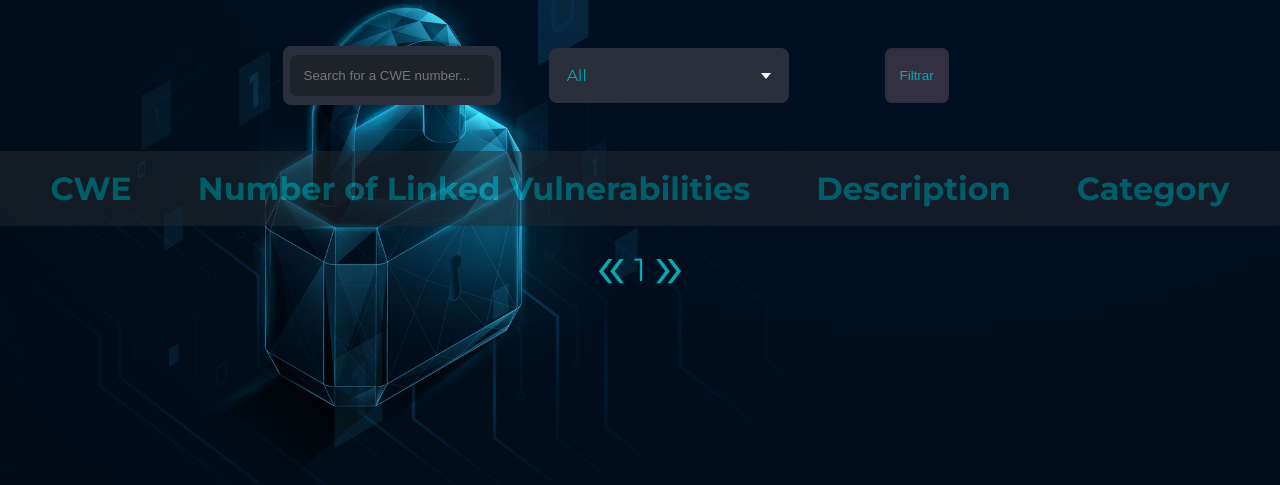
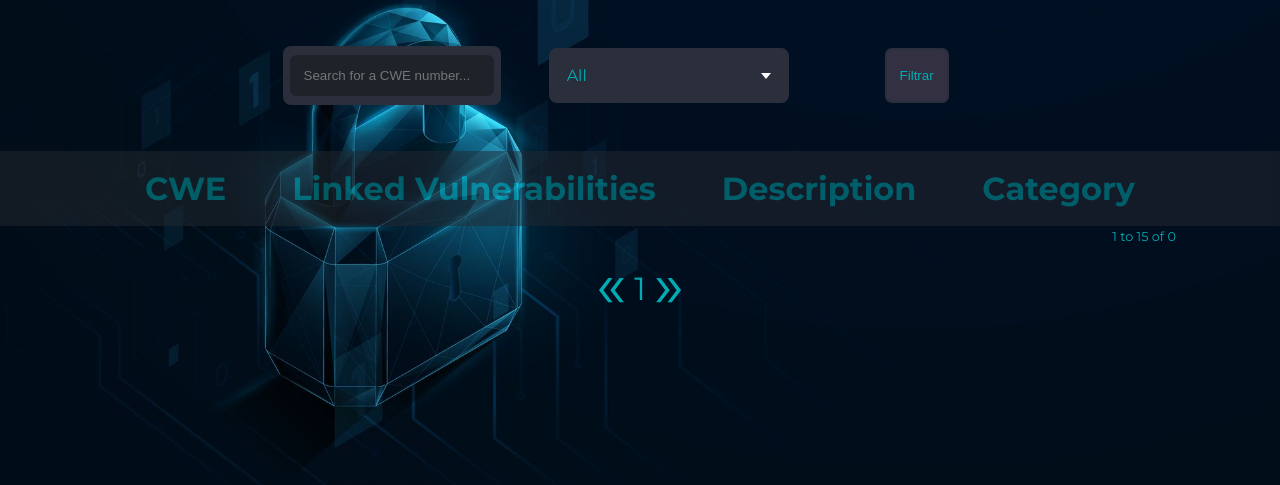
Before and after one commit to JoaoRafaelHenriques/CVEDetailsScrapeDashBoard, a Flask app: a page that uses src/templates/cwes_results.html in a window 1280 px wide. Shown: the part 142-627 px from the top of the page. Run offline with Flask 3, Linux system fonts and the light colour scheme; data that the repository does not hold is empty; some libraries are stand-ins or nearby versions.

Commit message:
feat: add number of results for patches and cwes page

```diff
--- a/src/modules/utils.py
+++ b/src/modules/utils.py
@@ -5,11 +5,6 @@ import os
 
 INFO_SERVER: configs.Server = None
 INFO_BASE_DE_DADOS = None
-
-def testa_categoria(a,b):
-    print(a)
-    print(b)
-    return True
 
 def trata_info_vulnerabidade(dic: dict) -> dict:
     """Retira todos os Nones do dicionário para uma melhor apresentação.
@@ -39,7 +34,7 @@ def trata_missing(valor: str) -> str:
         str: novo valor
     """
     if valor is None:
-        return "Válido"
+        return "Valid"
     return valor
 
 def trata_categorias(categorias: str) -> str:
@@ -92,13 +87,13 @@ def calculo_diffs_diarios() -> dict:
             caminho = os.path.join(INFO_SERVER.diff_output, f"{projeto}_{data_hoje}")
 
         # Dicionario com a informação (atualizadas, desaparecidas, iguais, novas)
-        info[projeto] = []
+        info[projeto.title().replace("_", " ")] = []
         for tipo in sorted(os.listdir(caminho)):
 
             # Queremos ignorar qualquer coisa que não seja os diffs
             if projeto in tipo:
                 caminho_tipo = os.path.join(caminho, tipo)
-                info[projeto].append(leitura_ficheiro(caminho_tipo))
+                info[projeto.title().replace("_", " ")].append(leitura_ficheiro(caminho_tipo))
 
     return info, data_hoje
 
--- a/src/routes.py
+++ b/src/routes.py
@@ -1,5 +1,5 @@
 from flask import Blueprint, render_template, request, jsonify
-from modules.utils import calculo_diffs_diarios, consulta_base_de_dados, trata_categorias, trata_missing, trata_info_vulnerabidade, obter_id_projeto, testa_categoria
+from modules.utils import calculo_diffs_diarios, consulta_base_de_dados, trata_categorias, trata_missing, trata_info_vulnerabidade, obter_id_projeto
 
 bp = Blueprint("pages", __name__)
 
@@ -52,7 +52,6 @@ def overview_vulnerabilities():
     else:
         offset = (int(offset) - 1) * size
 
-    print(where_clause)
     resultados = consulta_base_de_dados(f"""SELECT PROJECT, CVE, V_CLASSIFICATION, MISSING, VULNERABILITIES.V_ID
                                         FROM VULNERABILITIES
                                         LEFT JOIN REPOSITORIES_SAMPLE ON VULNERABILITIES.R_ID = REPOSITORIES_SAMPLE.R_ID
@@ -112,12 +111,11 @@ def overview_patches():
     resultados = consulta_base_de_dados(f"""SELECT DISTINCT(P_COMMIT), PROJECT
                                         FROM PATCHES
                                         LEFT JOIN REPOSITORIES_SAMPLE ON PATCHES.R_ID = REPOSITORIES_SAMPLE.R_ID
-                                        WHERE PROJECT IN {projeto} OR "{projeto}" = "('', '')"
-                                        LIMIT {size}
-                                        OFFSET {offset};""")
+                                        WHERE PROJECT IN {projeto} OR "{projeto}" = "('', '')";
+                                        """)
 
-    info = {"Resultados": [], "FiltrosProjetos": []}
-
+    info = {"Resultados": [], "FiltrosProjetos": [], "ValoresPatches": [f"{offset + 1} to {offset + size}", len(resultados)]}
+    resultados = resultados[offset : offset + size]
     infoProjetos = consulta_base_de_dados(f""" SELECT PROJECT FROM REPOSITORIES_SAMPLE;""")
 
     for linha in resultados:
@@ -165,13 +163,12 @@ def overview_cwes():
                                      LEFT JOIN (SELECT V_CWE, COUNT(*) as count FROM VULNERABILITIES_CWE WHERE V_CWE = '{cwe}' OR '{cwe}' = '' GROUP BY V_CWE) AS counter ON CWE_INFO.V_CWE = counter.V_CWE
                                      WHERE (CWE_INFO.V_CWE = '{cwe}' OR '{cwe}' = '' )
                                      AND (VULNERABILITY_CATEGORY.NAME IN {categoria} OR "{categoria}" = "('', '')")
-                                     ORDER BY contagem DESC
-                                     LIMIT {size}
-                                     OFFSET {offset};""")
+                                     ORDER BY contagem DESC;
+                                     """)
 
+    dic: dict = {"CWES": {}, "FiltrosCategorias": [], "ValoresCWE": [f"{offset + 1} to {offset + size}", len(cwes)]}
+    cwes = cwes[offset : offset + size]
     infoCategorias = consulta_base_de_dados(f"""SELECT DISTINCT(NAME) FROM VULNERABILITY_CATEGORY;""")
-
-    dic: dict = {"CWES": {}, "FiltrosCategorias": []}
 
     # Adicionamos CWE ao numero para uma melhor leitura
     for linha in cwes:
--- a/src/templates/cwes_results.html
+++ b/src/templates/cwes_results.html
@@ -83,7 +83,7 @@
                 <thead class = "headers">
                     <tr>
                         <th class = "head"> CWE </th>
-                        <th class = "head"> Number of Linked Vulnerabilities </th>
+                        <th class = "head"> Linked Vulnerabilities </th>
                         <th class = "head"> Description </th>
                         <th class = "head"> Category </th>
                     </tr>
@@ -105,6 +105,12 @@
             </table>
         </div>
 
+        <div class="numVulnerabilidades">
+            <div class="localTexto">
+                <span class="texto vulnerabilidadesValores"> {{resultados["ValoresCWE"][0]}} of {{resultados["ValoresCWE"][1]}} </span>
+            </div>
+        </div>
+
         <div class="blocoSetas">
             <div class="setas">
                 <div class="esquerda">
--- a/src/templates/patches_results.html
+++ b/src/templates/patches_results.html
@@ -90,6 +90,12 @@
             </table>
         </div>
 
+        <div class="numVulnerabilidades">
+            <div class="localTexto">
+                <span class="texto vulnerabilidadesValores"> {{resultados["ValoresPatches"][0]}} of {{resultados["ValoresPatches"][1]}} </span>
+            </div>
+        </div>
+
         <div class="blocoSetas">
             <div class="setas">
                 <div class="esquerda">
```
